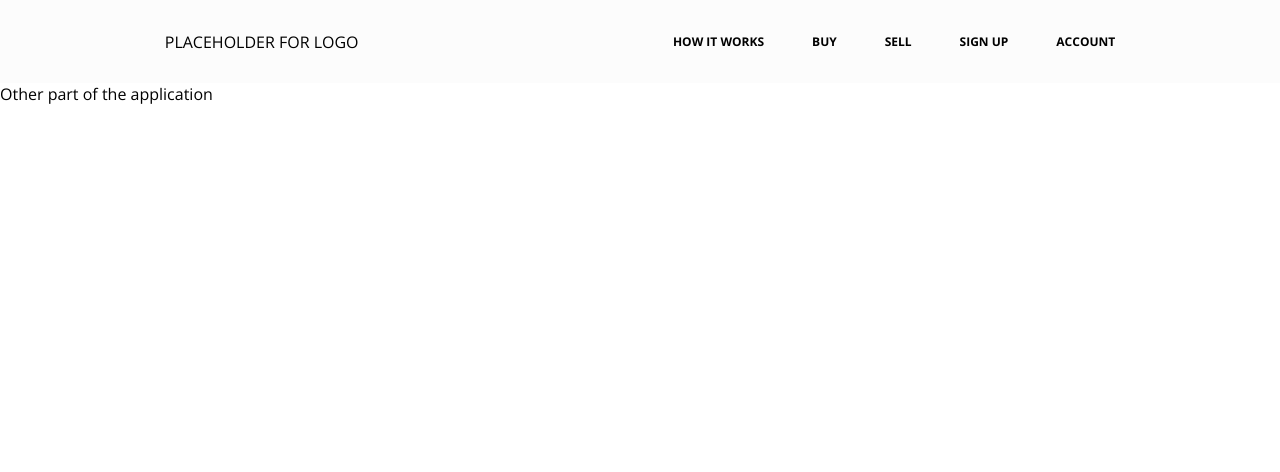
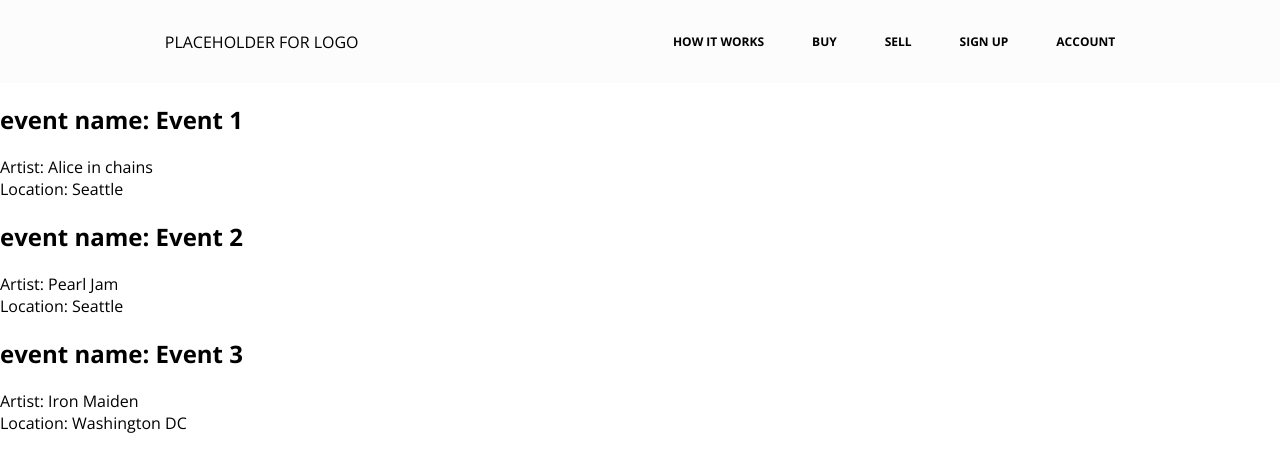
Before and after one commit to gunnerr91/joko, a React (Create React App) app: page / in a window 1280 px wide. Shown: the top 472 px of the page. Built offline with nearby package versions, Linux system fonts and the light colour scheme.

Commit message:
added event card

```diff
--- a/src/App.js
+++ b/src/App.js
@@ -1,13 +1,13 @@
 import React from "react";
 import "./App.css";
+import EventCard from "./home/components/EventCard";
 import NavbarMain from "./navbar/components/NavbarMain";
-import HomeMain from "./home/components/HomeMain";
 
 const App = () => {
   return (
     <>
       <NavbarMain />
-      <HomeMain />
+      <EventCard />
     </>
   );
 };
--- /dev/null
+++ b/src/home/components/EventCard.jsx
@@ -0,0 +1,19 @@
+import React from "react";
+import { GetEvents } from "../services/Events";
+
+const EventCard = () => {
+  var events = GetEvents();
+
+  return events.map((event) => (
+    <>
+      <h2>event name: {event.title}</h2>
+      <p>
+        Artist: {event.artist}
+        <br />
+        Location: {event.location}
+      </p>
+    </>
+  ));
+};
+
+export default EventCard;
--- a/src/home/components/HomeMain.js
+++ /dev/null
@@ -1,11 +0,0 @@
-import React from "react";
-
-const HomeMain = () => {
-  return (
-    <>
-      <div>Other part of the application</div>
-    </>
-  );
-};
-
-export default HomeMain;
--- /dev/null
+++ b/src/home/services/Events.js
@@ -0,0 +1,7 @@
+export const GetEvents = () => {
+    return [
+        {title: "Event 1", artist: "Alice in chains", location: "Seattle"},
+        {title: "Event 2", artist: "Pearl Jam", location: "Seattle"},
+        {title: "Event 3", artist: "Iron Maiden", location: "Washington DC"}
+    ]
+}
```
